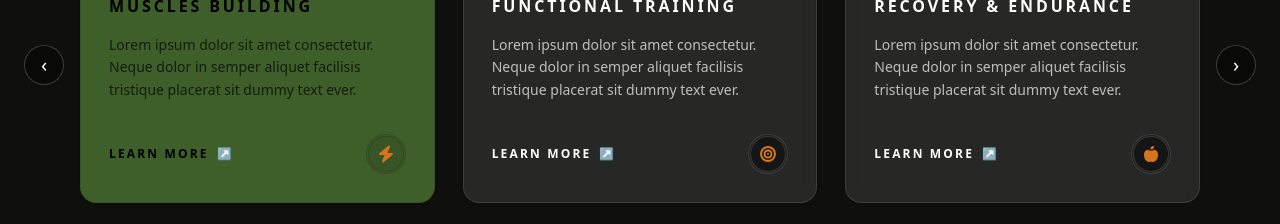
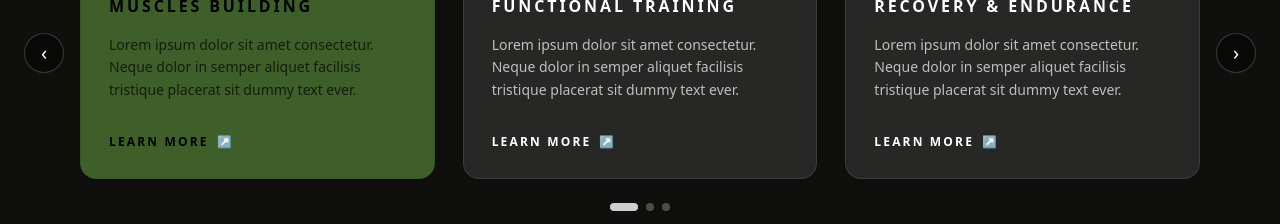
Before and after one commit to Bassem-21/gym-landing, a React (Vite) app: page / in a window 1280 px wide. Shown: the part 1080-1304 px from the top of the page. Built offline with nearby package versions, Linux system fonts and the light colour scheme.

Commit message:
Remove unused button from ChooseCard component for cleaner UI

```diff
--- a/src/components/WhyChooseUs.jsx
+++ b/src/components/WhyChooseUs.jsx
@@ -176,17 +176,6 @@ function ChooseCard({ featured, title, desc, icon, secondaryIcon }) {
             LEARN MORE <span aria-hidden="true">↗</span>
           </a>
 
-          <button
-            className={[
-              "h-10 w-10 rounded-full grid place-items-center border transition",
-              featured
-                ? "border-black/15 bg-black/5 hover:bg-black/10"
-                : "border-white/15 bg-black/25 hover:bg-white/10",
-            ].join(" ")}
-            aria-label="Open"
-          >
-            <CircleIcon featured={featured} icon={secondaryIcon} />
-          </button>
         </div>
       </div>
     </article>
```
